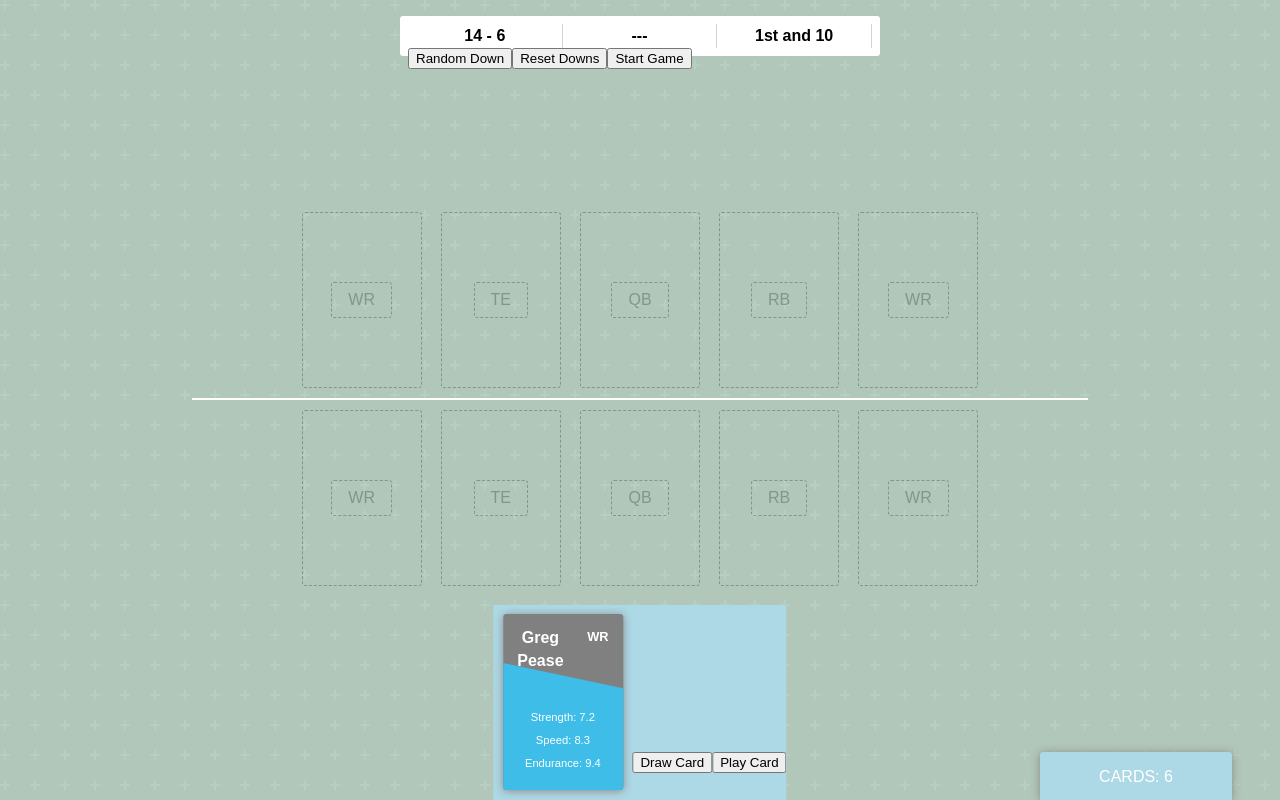
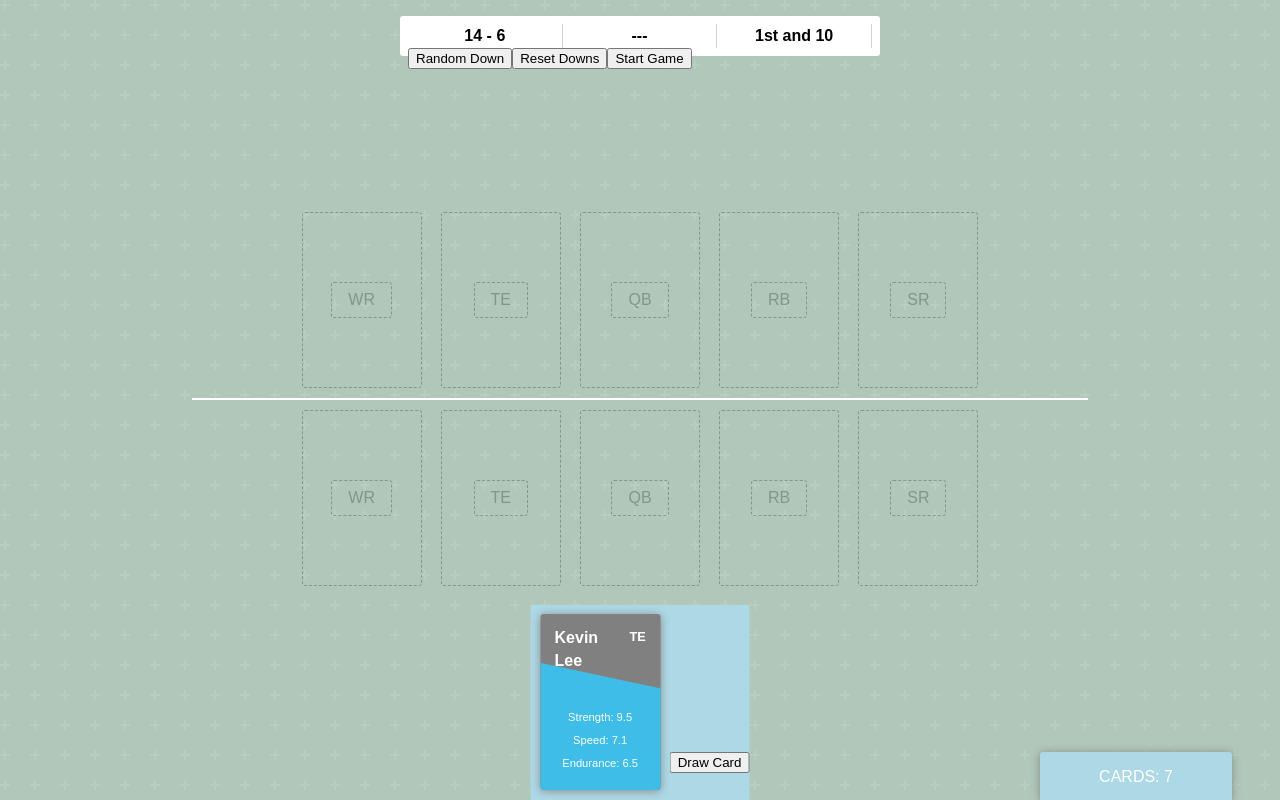
Before and after one commit to billearly/two-minute-warning, a Next.js app: page /game in a window 1280 px wide. Both pictures are taken after a click on the button "Draw Card". Built offline with nearby package versions, Linux system fonts and the light colour scheme.

Commit message:
Played card is removed from hand

```diff
--- a/components/board/Hand.tsx
+++ b/components/board/Hand.tsx
@@ -5,7 +5,7 @@ import StoreType from '../../stores/StoreTypes';
 import { HandStore, DeckStore, InPlayStore } from '../../stores';
 import { PlayerCard, PlayCard } from '../cards';
 import { IPlay, IPlayer } from 'model';
-import { CardType, PlayerPosition } from '../../enum';
+import { CardType } from '../../enum';
 import theme from '../theme/main';
 
 interface IProps {
@@ -41,10 +41,16 @@ export class Hand extends Component<IProps> {
         this.props.HandStore.addCard(drawnCard);
     }
 
+    addCardToTeam(player: IPlayer): void {
+        this.props.InPlayStore.addCard(player);
+        this.props.HandStore.removeCard(player);
+    }
+
     generatePlayCard(play: IPlay, index: number): JSX.Element {
         return (
             <PlayCard
                 key={index}
+                id={play.id}
                 cardType={play.cardType}
                 playType={play.playType}
                 source={play.source}
@@ -56,27 +62,12 @@ export class Hand extends Component<IProps> {
         );
     }
 
-    addCardToTeam(position: PlayerPosition): void {
-        //temp...maybe
-        for (var i = 0; i < this.props.HandStore.cards.length; i++) {
-            var card = this.props.HandStore.cards[i];
-            if (card.cardType === CardType.PLAYER) {
-                const playerCard = card as IPlayer;
-
-                if (playerCard.position === position) {
-                    // the magic. Not actually removing the card from HandStore yet
-                    this.props.InPlayStore.addCard(playerCard);
-                    break;
-                }
-            }
-        }
-    }
-
     generatePlayerCard(player: IPlayer, index: number): JSX.Element {
         return (
             <PlayerCard
                 key={index}
                 playerInfo={player}
+                handleClick={() => this.addCardToTeam(player)}
             />
         );
     }
@@ -98,7 +89,6 @@ export class Hand extends Component<IProps> {
             <StyledHand>
                 {this.renderCards()}
                 <button onClick={this.drawCardFromDeck}>Draw Card</button>
-                <button onClick={() => this.addCardToTeam(PlayerPosition.QB)}>Play Card</button>
             </StyledHand>
         );
     }
--- a/components/board/TeamSide.tsx
+++ b/components/board/TeamSide.tsx
@@ -48,15 +48,25 @@ export class TeamSide extends Component<IProps> {
     render() {
         return (
             <TeamSideStyled>
-                <CardSlot playerPosition={PlayerPosition.WR} />
-                <CardSlot playerPosition={PlayerPosition.TE} />
+                <CardSlot playerPosition={PlayerPosition.WR}>
+                    {this.generateCard(this.props.InPlayStore.wr)}
+                </CardSlot>
+
+                <CardSlot playerPosition={PlayerPosition.TE}>
+                    {this.generateCard(this.props.InPlayStore.te)}
+                </CardSlot>
 
                 <CardSlot playerPosition={PlayerPosition.QB}>
                     {this.generateCard(this.props.InPlayStore.qb)}
                 </CardSlot>
 
-                <CardSlot playerPosition={PlayerPosition.RB} />
-                <CardSlot playerPosition={PlayerPosition.WR} />
+                <CardSlot playerPosition={PlayerPosition.RB}>
+                    {this.generateCard(this.props.InPlayStore.rb)}
+                </CardSlot>
+
+                <CardSlot playerPosition={PlayerPosition.SR}>
+                    {this.generateCard(this.props.InPlayStore.sr)}
+                </CardSlot>
             </TeamSideStyled>
         );
     }
--- a/components/cards/PlayerCard.tsx
+++ b/components/cards/PlayerCard.tsx
@@ -7,6 +7,7 @@ import { ColorAccent } from './ColorAccent';
 interface IProps {
     playerInfo: IPlayer;
     isInPlay?: boolean;
+    handleClick?: (e: object) => void;
 }
 
 const CardHeader = styled.div`
@@ -22,6 +23,7 @@ const PlayerName = styled.p`
     font-size: 1em;
     font-weight: bold;
     margin: 0;
+    text-align: left;
 
     &:last-child {
         padding-top: 0.3em;
@@ -45,9 +47,13 @@ const PlayerAttribute = styled.p`
     text-align: center;
 `;
 
-export const PlayerCard: React.SFC<IProps> = ({ playerInfo, isInPlay }) => {
+export const PlayerCard: React.SFC<IProps> = ({
+    playerInfo,
+    isInPlay,
+    handleClick
+}) => {
     return (
-        <CardBase isInPlay={isInPlay}>
+        <CardBase isInPlay={isInPlay} onClick={handleClick}>
             <CardHeader>
                 <div>
                     <PlayerName>{playerInfo.firstName}</PlayerName>
--- a/data/mock-plays.ts
+++ b/data/mock-plays.ts
@@ -3,6 +3,7 @@ import { PlayerPosition, PlayType, CardType } from '../enum';
 
 export const mockPlays: IPlay[] = [
     {
+        id: '93yfih9843whfh',
         cardType: CardType.PLAY,
         playType: PlayType.PASS,
         source: PlayerPosition.QB,
@@ -12,6 +13,7 @@ export const mockPlays: IPlay[] = [
         difficulty: 3.2
     },
     {
+        id: '7654gbfvujn923',
         cardType: CardType.PLAY,
         playType: PlayType.RUN,
         source: PlayerPosition.QB,
@@ -21,6 +23,7 @@ export const mockPlays: IPlay[] = [
         difficulty: 2.6
     },
     {
+        id: '094erngv834nf',
         cardType: CardType.PLAY,
         playType: PlayType.PASS,
         source: PlayerPosition.QB,
--- a/data/mock-team.ts
+++ b/data/mock-team.ts
@@ -3,6 +3,7 @@ import { PlayerPosition, CardType } from '../enum';
 
 export const mockPlayers: IPlayer[] = [
     {
+        id: '3894ut98h8934y',
         cardType: CardType.PLAYER,
         firstName: 'Bill',
         lastName: 'Early',
@@ -12,6 +13,7 @@ export const mockPlayers: IPlayer[] = [
         endurance: 10.0
     },
     {
+        id: '9834ygfuh823hf',
         cardType: CardType.PLAYER,
         firstName: 'Greg',
         lastName: 'Pease',
@@ -21,6 +23,7 @@ export const mockPlayers: IPlayer[] = [
         endurance: 9.4
     },
     {
+        id: '839u4gij5694hg',
         cardType: CardType.PLAYER,
         firstName: 'Kevin',
         lastName: 'Lee',
@@ -30,6 +33,7 @@ export const mockPlayers: IPlayer[] = [
         endurance: 6.5
     },
     {
+        id: '034webnuwuebfcub',
         cardType: CardType.PLAYER,
         firstName: 'Chris',
         lastName: 'Adley',
@@ -37,5 +41,15 @@ export const mockPlayers: IPlayer[] = [
         strength: 9.8,
         speed: 6.4,
         endurance: 7.8
+    },
+    {
+        id: '934fnhj9cdjw4',
+        cardType: CardType.PLAYER,
+        firstName: 'Jake',
+        lastName: 'Smith',
+        position: PlayerPosition.SR,
+        strength: 4.2,
+        speed: 9.1,
+        endurance: 7.9
     }
 ];
--- a/enum/PlayerPosition.ts
+++ b/enum/PlayerPosition.ts
@@ -2,6 +2,7 @@ export enum PlayerPosition {
     // Offense
     QB = 'QB',
     WR = 'WR',
+    SR = 'SR',
     RB = 'RB',
     TE = 'TE',
 
--- a/model/Play.ts
+++ b/model/Play.ts
@@ -1,6 +1,7 @@
 import { PlayerPosition, PlayType, CardType } from '../enum';
 
 export interface IPlay {
+    id: string;
     cardType: CardType;
     playType: PlayType;
     source: PlayerPosition;
--- a/model/Player.ts
+++ b/model/Player.ts
@@ -1,6 +1,7 @@
 import { PlayerPosition, CardType } from 'enum';
 
 export interface IPlayer {
+    id: string;
     cardType: CardType;
     firstName: string;
     lastName: string;
--- a/package.json
+++ b/package.json
@@ -23,6 +23,7 @@
   },
   "devDependencies": {
     "babel-plugin-transform-class-properties": "6.24.1",
-    "babel-plugin-transform-decorators-legacy": "1.3.5"
+    "babel-plugin-transform-decorators-legacy": "1.3.5",
+    "tslint": "5.11.0"
   }
 }
--- a/stores/HandStore.ts
+++ b/stores/HandStore.ts
@@ -15,4 +15,25 @@ export class HandStore {
             this.cards.push(card);
         }
     }
+
+    @action
+    removeCard = (card: (IPlay|IPlayer)): void => {
+        if (card) {
+            // need to figure out the index of the card
+            for (var i = 0; i < this.cards.length; i++) {
+                if (card.id === this.cards[i].id) {
+                    this.cards.splice(i, 1);
+                    break;
+                }
+            }
+        }
+    }
 }
+
+/*
+Unresolved issues:
+- The CardSlot is a button so we end up with nested buttons (CardSlot shouldn't inherit from card base anymore)
+- Both TeamSides are offense
+- Need to do something with the Draw Card button
+- The draw card bug still exists (it may decide to draw from an empty array)
+*/
--- a/stores/InPlayStore.ts
+++ b/stores/InPlayStore.ts
@@ -11,6 +11,9 @@ export class InPlayStore {
 
     @observable
     wr: IPlayer;
+
+    @observable
+    sr: IPlayer;
 
     @observable
     te: IPlayer;
@@ -50,6 +53,10 @@ export class InPlayStore {
                 this.wr = player;
                 break;
 
+            case PlayerPosition.SR:
+                this.sr = player;
+                break;
+
             case PlayerPosition.TE:
                 this.te = player;
                 break;
```
Also changed, not shown: 1 other file (tests, documents, lock files or other folders).
